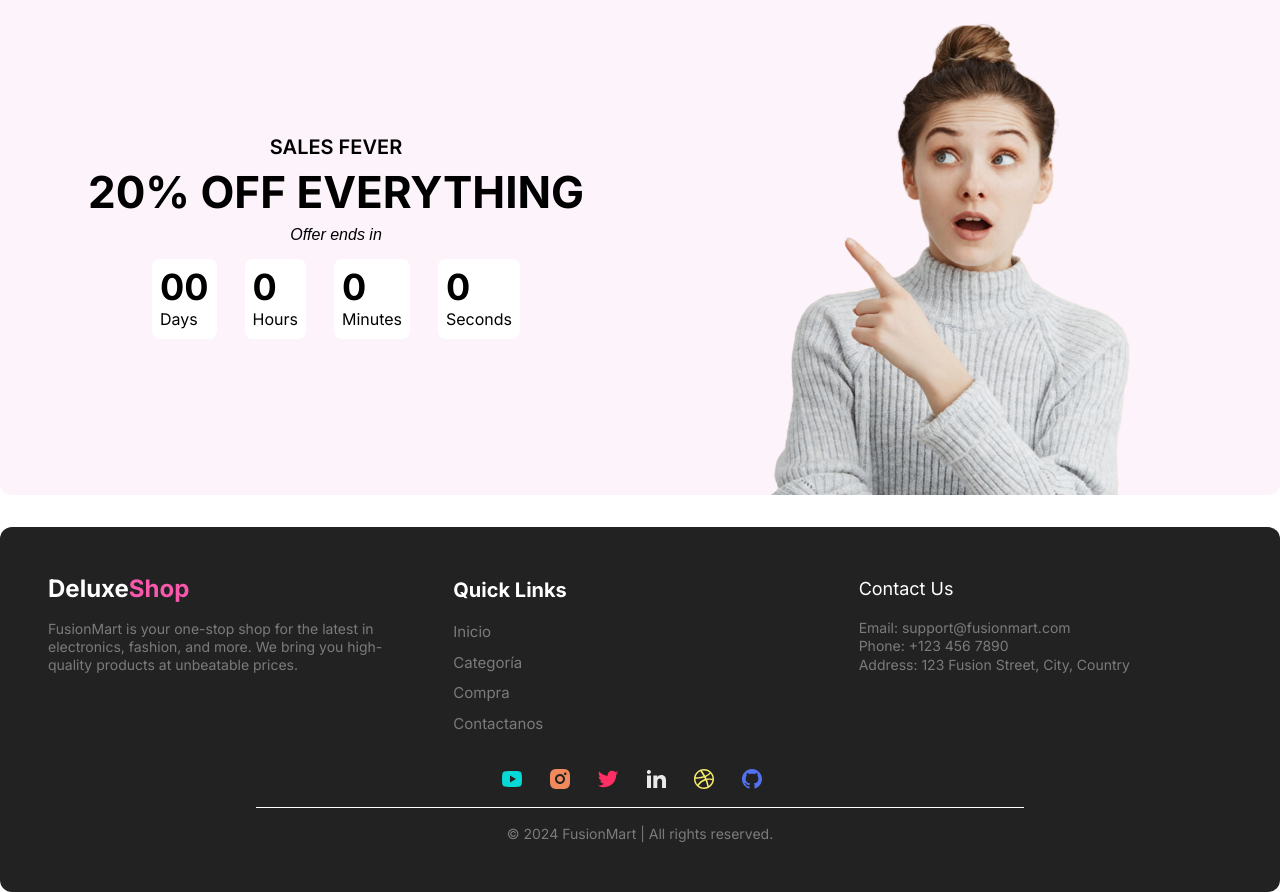
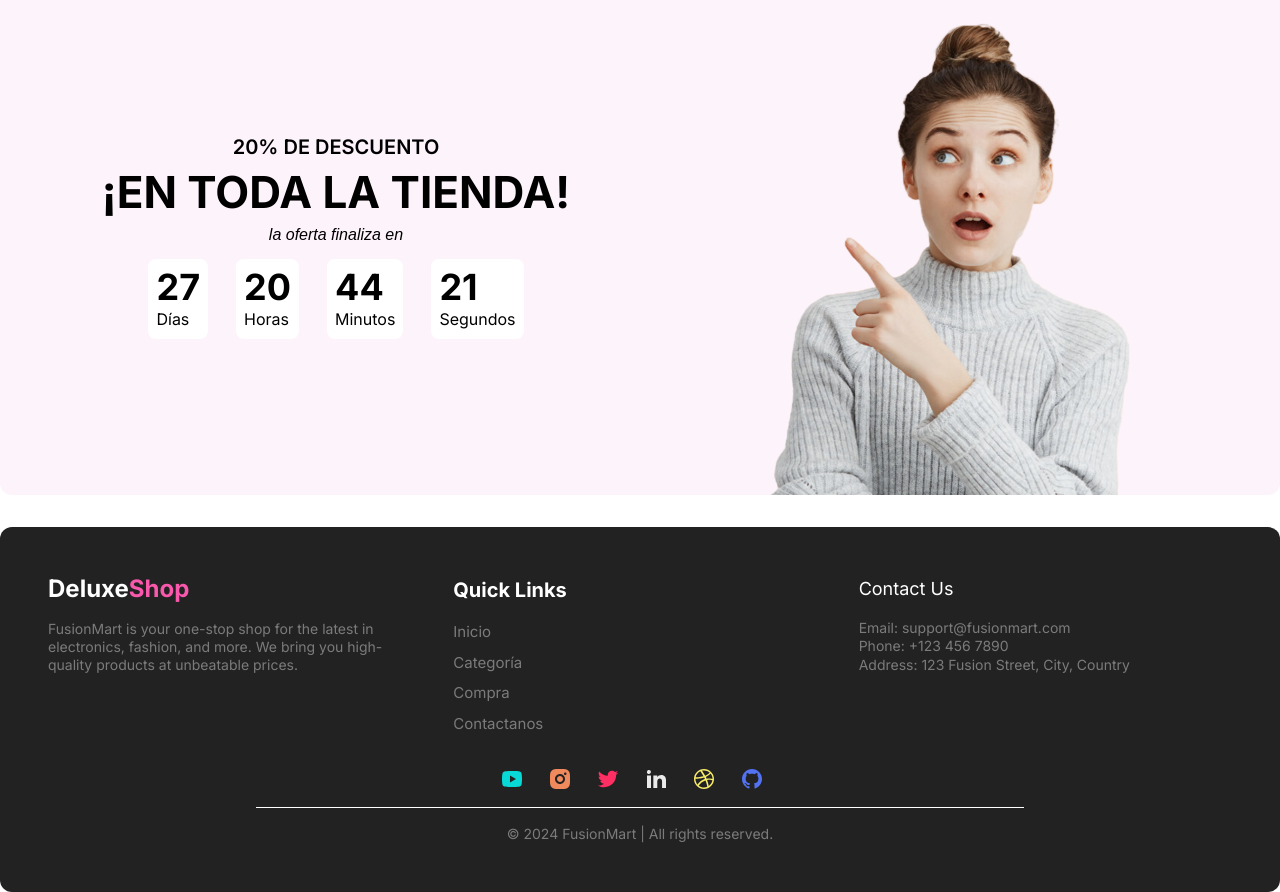
Before and after one commit to molinat1025/ECDSFE, a React (Vite) app: page / in a window 1280 px wide. Shown: the part 1960-2852 px from the top of the page. Built offline with nearby package versions, Linux system fonts and the light colour scheme; no server answers; a web font is replaced by a local one.

Commit message:
Temporizador de Ofertas

```diff
--- a/src/components/Offer.jsx
+++ b/src/components/Offer.jsx
@@ -2,7 +2,7 @@ import React, { useState, useEffect } from "react";
 
 const Offer = () => {
   const calculateTimeLeft = () => {
-    const difference = +new Date("2024-08-12T12:15:00") - +new Date();
+    const difference = +new Date("2024-10-31T23:59:59") - +new Date();
     let timeLeft = {};
 
     if (difference > 0) {
@@ -37,25 +37,25 @@ const Offer = () => {
   return (
     <div className="bg-banner bg-center bg-cover h-[555px] p-8 rounded-xl max-padd-container my-8">
       <div className="flex items-center flex-col gap-1 mt-40 max-w-xl">
-        <h3 className="uppercase medium-20">Sales Fever</h3>
-        <h2 className="bold-44 uppercase">20% Off Everything</h2>
-        <span className="italic font-ace">Offer ends in</span>
+        <h3 className="uppercase medium-20">20% de descuento</h3>
+        <h2 className="bold-44 uppercase">¡En toda la tienda!</h2>
+        <span className="italic font-ace">la oferta finaliza en</span>
           <div className="flex gap-x-7 mt-2">
             <div className="bg-white p-2 rounded-lg">
-              <span className="font-bold text-4xl">0{timeLeft.days}</span>
-              <span className="block">Days</span>
+              <span className="font-bold text-4xl">{timeLeft.days}</span>
+              <span className="block">Días</span>
             </div>
             <div className="bg-white p-2 rounded-lg">
               <span className="font-bold text-4xl">{timeLeft.hours}</span>
-              <span className="block">Hours</span>
+              <span className="block">Horas</span>
             </div>
             <div className="bg-white p-2 rounded-lg">
               <span className="font-bold text-4xl">{timeLeft.minutes}</span>
-              <span className="block">Minutes</span>
+              <span className="block">Minutos</span>
             </div>
             <div className="bg-white p-2 rounded-lg">
               <span className="font-bold text-4xl">{timeLeft.seconds}</span>
-              <span className="block">Seconds</span>
+              <span className="block">Segundos</span>
             </div>
           </div>
       </div>
```
